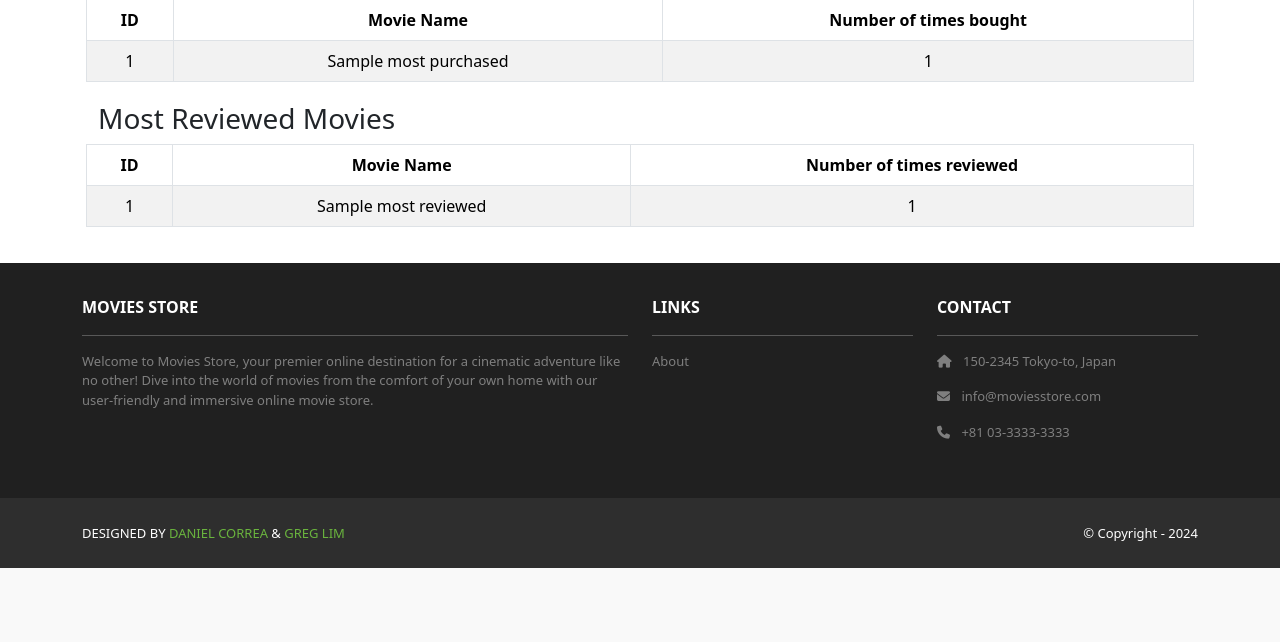
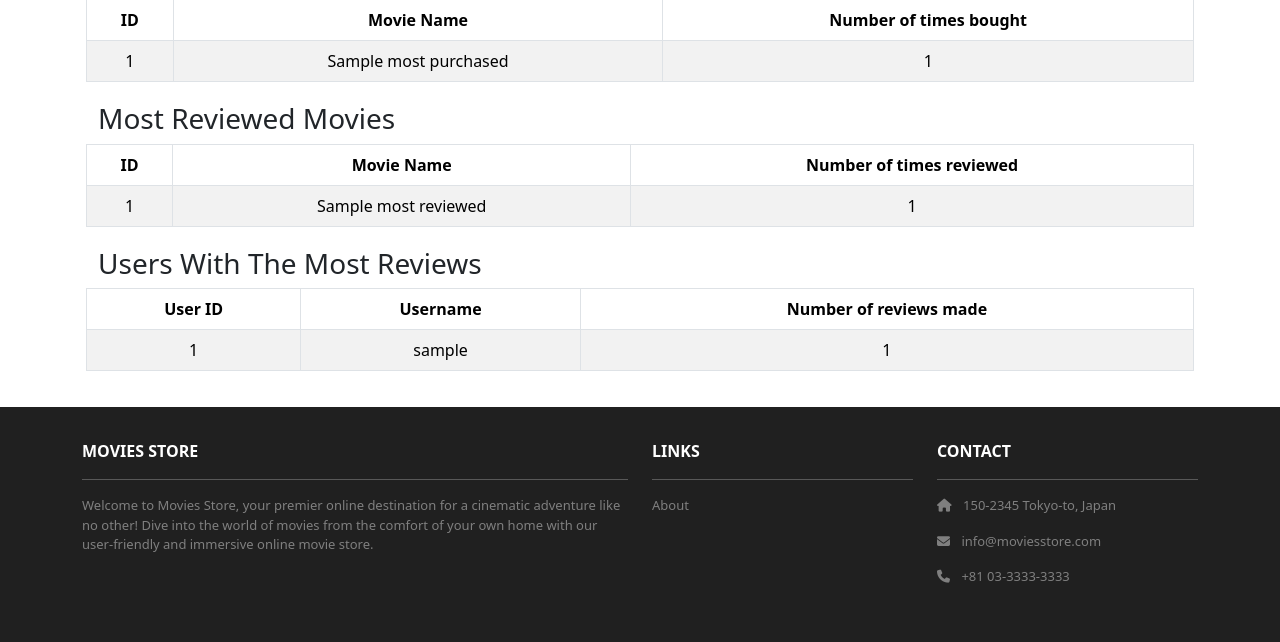
Before and after one commit to AAsteriskz7/2340_midterm1, a Django app: template movies/templates/movies/AdminAnalytics.html in a window 1280 px wide. Shown: the part 248-890 px from the top of the page. Before the commit the page ends 816 px from the top, so only its background shows below. Run offline with Django 5.2, Linux system fonts and the light colour scheme; the template is opened without the code that fills it: most values are stand-ins (such as "Sample title", 1, 10 or a date in 2020); some libraries are stand-ins or nearby versions.

Commit message:
implemented user story 4

```diff
--- a/movies/templates/movies/AdminAnalytics.html
+++ b/movies/templates/movies/AdminAnalytics.html
@@ -47,6 +47,25 @@
         </tbody>
       </table>
     </div>
+    <div class="row m-1">
+      <h3>Users With The Most Reviews</h3>
+      <table class="table table-bordered table-striped text-center">
+        <thead>
+          <tr>
+            <th scope="col">User ID</th>
+            <th scope="col">Username</th>
+            <th scope="col">Number of reviews made</th>
+          </tr>
+        </thead>
+        <tbody>
+          <tr>
+            <td>{{ template_data.most_reviews_by_user.user_id }}</td>
+            <td>{{ template_data.most_reviews_by_user.user__username }}</td>
+            <td>{{ template_data.most_reviews_by_user.total_reviews }}</td>
+          </tr>
+        </tbody>
+      </table>
+    </div>
   </div>
 </div>
 {% endblock content %}
```
Also changed, not shown: movies/views.py (+9 -0 lines), db.sqlite3.
